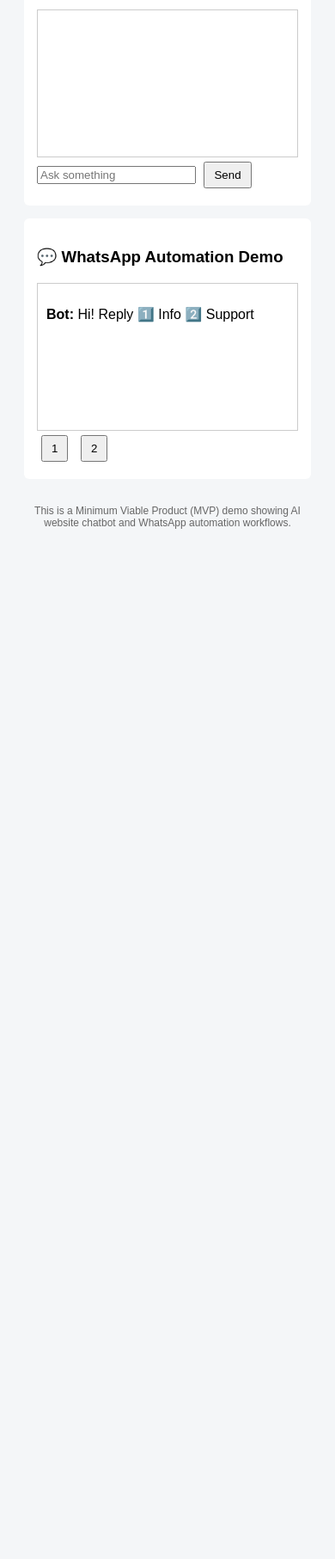
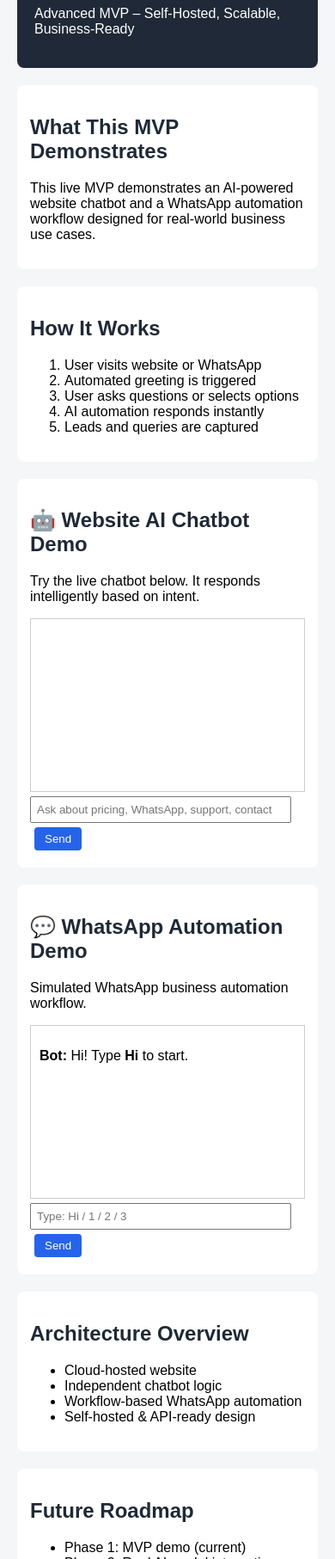
Before and after one commit to harshaponnam4453/Ai-chatbot-demo-1, a plain HTML site: page index.html in a window 390 px wide. Shown: the part 187-2000 px from the top of the page at 86% size. Before the commit the page ends 844 px from the top, so only its background shows below. Drawn offline with Linux system fonts and the light colour scheme.

Commit message:
Update index.html

```diff
--- a/index.html
+++ b/index.html
@@ -1,54 +1,168 @@
 <!DOCTYPE html>
 <html>
 <head>
-<title>AI Chatbot & WhatsApp Automation Demo</title>
+<title>AI Chatbot & WhatsApp Automation – Advanced MVP</title>
+<meta name="viewport" content="width=device-width, initial-scale=1">
+
 <style>
-body{font-family:Arial;background:#f4f6f8;padding:20px}
-.box{background:#fff;padding:15px;margin:15px 0;border-radius:6px}
-button{padding:6px 10px;margin:5px}
-#chat,#wa{border:1px solid #ccc;padding:10px;height:150px;overflow:auto}
-footer{font-size:12px;text-align:center;color:#666;margin-top:30px}
+body{
+  font-family: Arial, sans-serif;
+  background:#f4f6f8;
+  margin:0;
+  padding:20px;
+}
+header{
+  background:#1f2937;
+  color:#fff;
+  padding:20px;
+  border-radius:8px;
+}
+section{
+  background:#fff;
+  margin-top:20px;
+  padding:15px;
+  border-radius:8px;
+}
+h2{color:#1f2937}
+button{
+  padding:6px 12px;
+  margin:5px;
+  background:#2563eb;
+  color:#fff;
+  border:none;
+  border-radius:4px;
+}
+input{
+  padding:6px;
+  width:90%;
+  margin-top:5px;
+}
+.box{
+  border:1px solid #ccc;
+  height:180px;
+  overflow:auto;
+  padding:10px;
+  margin-top:10px;
+}
+footer{
+  text-align:center;
+  font-size:12px;
+  color:#666;
+  margin:30px 0 10px;
+}
 </style>
 </head>
 
 <body>
 
-<h2>AI Chatbot & WhatsApp Automation – MVP Demo</h2>
+<header>
+<h1>AI Chatbot & WhatsApp Automation</h1>
+<p>Advanced MVP – Self-Hosted, Scalable, Business-Ready</p>
+</header>
 
-<div class="box">
-<h3>🤖 Website Chatbot Demo</h3>
-<div id="chat"></div>
-<input id="q" placeholder="Ask something">
+<section>
+<h2>What This MVP Demonstrates</h2>
+<p>
+This live MVP demonstrates an AI-powered website chatbot and a WhatsApp
+automation workflow designed for real-world business use cases.
+</p>
+</section>
+
+<section>
+<h2>How It Works</h2>
+<ol>
+<li>User visits website or WhatsApp</li>
+<li>Automated greeting is triggered</li>
+<li>User asks questions or selects options</li>
+<li>AI automation responds instantly</li>
+<li>Leads and queries are captured</li>
+</ol>
+</section>
+
+<section>
+<h2>🤖 Website AI Chatbot Demo</h2>
+<p>Try the live chatbot below. It responds intelligently based on intent.</p>
+
+<div id="chat" class="box"></div>
+<input id="q" placeholder="Ask about pricing, WhatsApp, support, contact">
 <button onclick="chat()">Send</button>
+</section>
+
+<section>
+<h2>💬 WhatsApp Automation Demo</h2>
+<p>Simulated WhatsApp business automation workflow.</p>
+
+<div id="wa" class="box">
+<p><b>Bot:</b> Hi! Type <b>Hi</b> to start.</p>
 </div>
 
-<div class="box">
-<h3>💬 WhatsApp Automation Demo</h3>
-<div id="wa">
-<p><b>Bot:</b> Hi! Reply 1️⃣ Info 2️⃣ Support</p>
-</div>
-<button onclick="wa('1')">1</button>
-<button onclick="wa('2')">2</button>
-</div>
+<input id="w" placeholder="Type: Hi / 1 / 2 / 3">
+<button onclick="wa()">Send</button>
+</section>
+
+<section>
+<h2>Architecture Overview</h2>
+<ul>
+<li>Cloud-hosted website</li>
+<li>Independent chatbot logic</li>
+<li>Workflow-based WhatsApp automation</li>
+<li>Self-hosted & API-ready design</li>
+</ul>
+</section>
+
+<section>
+<h2>Future Roadmap</h2>
+<ul>
+<li>Phase 1: MVP demo (current)</li>
+<li>Phase 2: Real AI model integration</li>
+<li>Phase 3: Official WhatsApp Cloud API</li>
+<li>Phase 4: Admin dashboard & analytics</li>
+</ul>
+</section>
 
 <footer>
-This is a Minimum Viable Product (MVP) demo showing AI website chatbot
-and WhatsApp automation workflows.
+<p>
+This website is a <b>Minimum Viable Product (MVP)</b> created to demonstrate
+AI website chatbot and WhatsApp automation workflows.
+</p>
+<p>© 2026 – Advanced MVP Demo</p>
 </footer>
 
 <script>
 function chat(){
  let c=document.getElementById("chat");
- c.innerHTML+=`<p><b>You:</b> ${q.value}</p>
- <p><b>Bot:</b> This is an AI chatbot demo.</p>`;
+ let text=q.value.toLowerCase();
+ c.innerHTML+=`<p><b>You:</b> ${q.value}</p>`;
+
+ let reply="I can help with AI chatbots and automation.";
+ if(text.includes("price")) reply="Our solution is affordable and self-hosted.";
+ if(text.includes("whatsapp")) reply="We automate WhatsApp using workflow logic and APIs.";
+ if(text.includes("support")) reply="Support automation is available 24/7.";
+ if(text.includes("contact")) reply="Please share your email. Our team will contact you.";
+
+ setTimeout(()=>{
+  c.innerHTML+=`<p><b>Bot:</b> ${reply}</p>`;
+  c.scrollTop=c.scrollHeight;
+ },700);
+
  q.value="";
- c.scrollTop=c.scrollHeight;
 }
 
-function wa(x){
- let r=x==1?"Product information sent":"Support team will contact you";
- wa.innerHTML+=`<p><b>You:</b> ${x}</p><p><b>Bot:</b> ${r}</p>`;
- wa.scrollTop=wa.scrollHeight;
+function wa(){
+ let box=document.getElementById("wa");
+ let t=w.value.toLowerCase();
+
+ let flow={
+  "hi":"Welcome! Reply 1️⃣ Menu 2️⃣ Order Status 3️⃣ Support",
+  "1":"Menu: Pizza, Burger, Biryani",
+  "2":"Please share your order ID",
+  "3":"Our support team will contact you shortly"
+ };
+
+ box.innerHTML+=`<p><b>You:</b> ${w.value}</p>`;
+ box.innerHTML+=`<p><b>Bot:</b> ${flow[t]||"Please type Hi to start"}</p>`;
+ box.scrollTop=box.scrollHeight;
+ w.value="";
 }
 </script>
 
```
